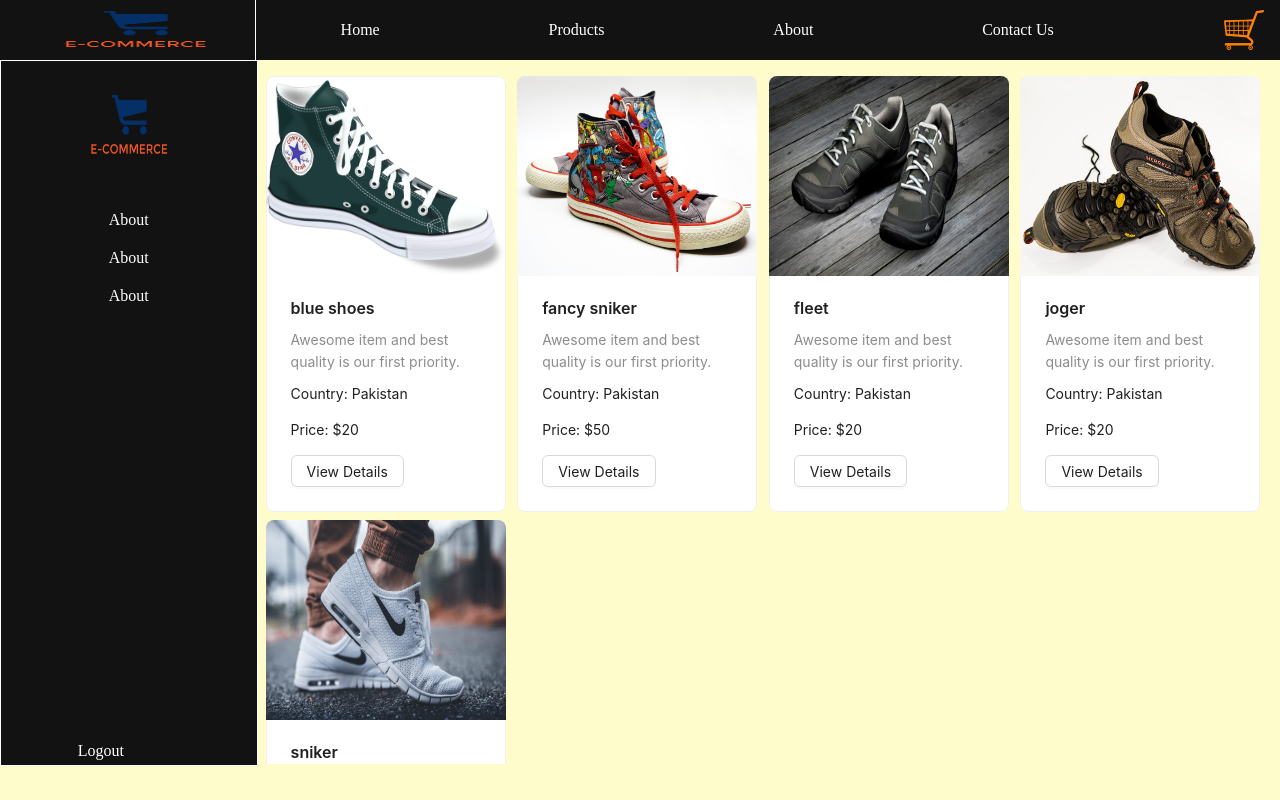
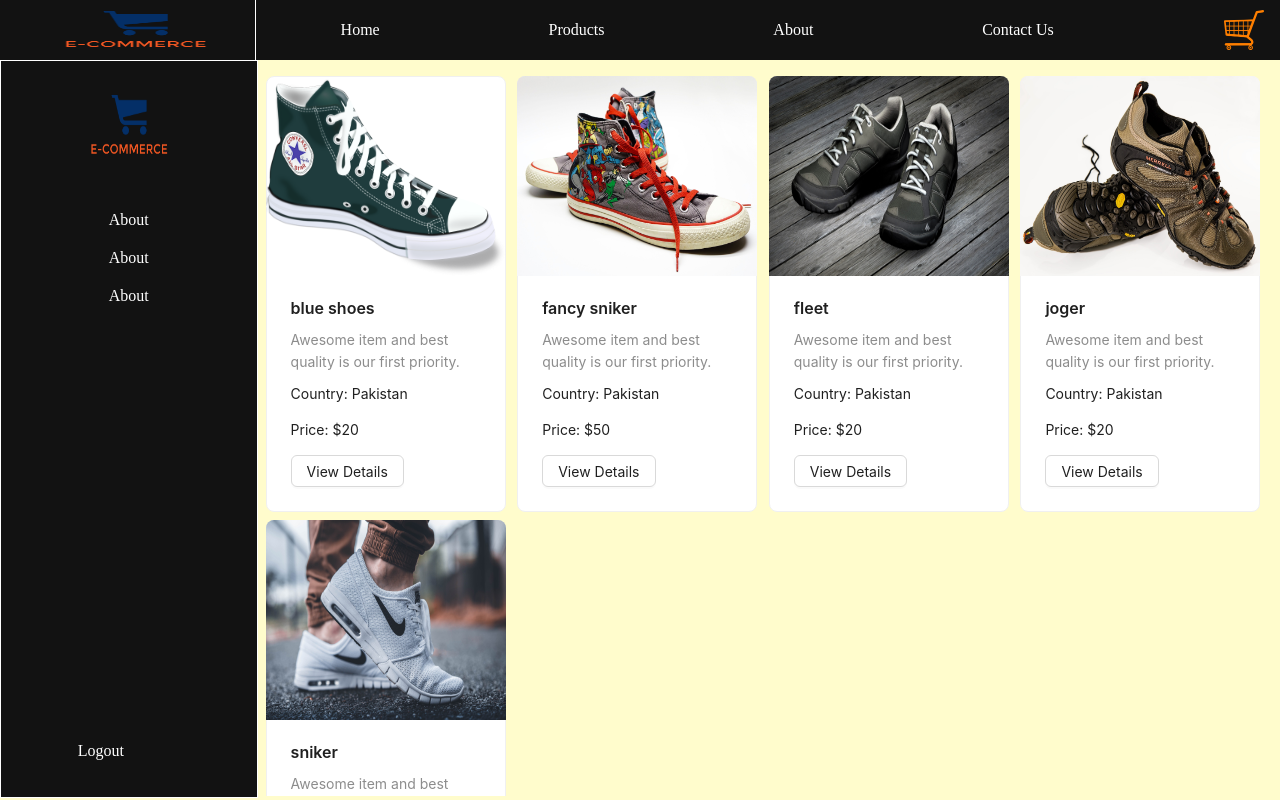
Before and after one commit to ZEESHAN-latif/nextjs_eComm, a Next.js app: page /product/product in a window 1280 px wide. Built offline with nearby package versions, Linux system fonts and the light colour scheme.

Commit message:
ui fixes

```diff
--- a/src/pages/_app.js
+++ b/src/pages/_app.js
@@ -11,7 +11,7 @@ export default function MyApp({ Component, pageProps }) {
     <NavBar />
       <div style={{ display: "flex" }}>
         <Sidebar />
-        <div style={{ width: "80%", height: "88vh", overflow: "scroll" }}>
+        <div style={{ width: "80%", height: "92vh", overflow: "scroll" }}>
           {" "}
           <Component {...pageProps} />{" "}
         </div>
--- a/src/styles/sidebar.css
+++ b/src/styles/sidebar.css
@@ -2,7 +2,7 @@
     width:20%;
     background-color: #121212;
     color: #fff;
-    height: 88vh;
+    height: 92vh;
     border: 1px solid #fff;
 }
 .menueItems{
```
